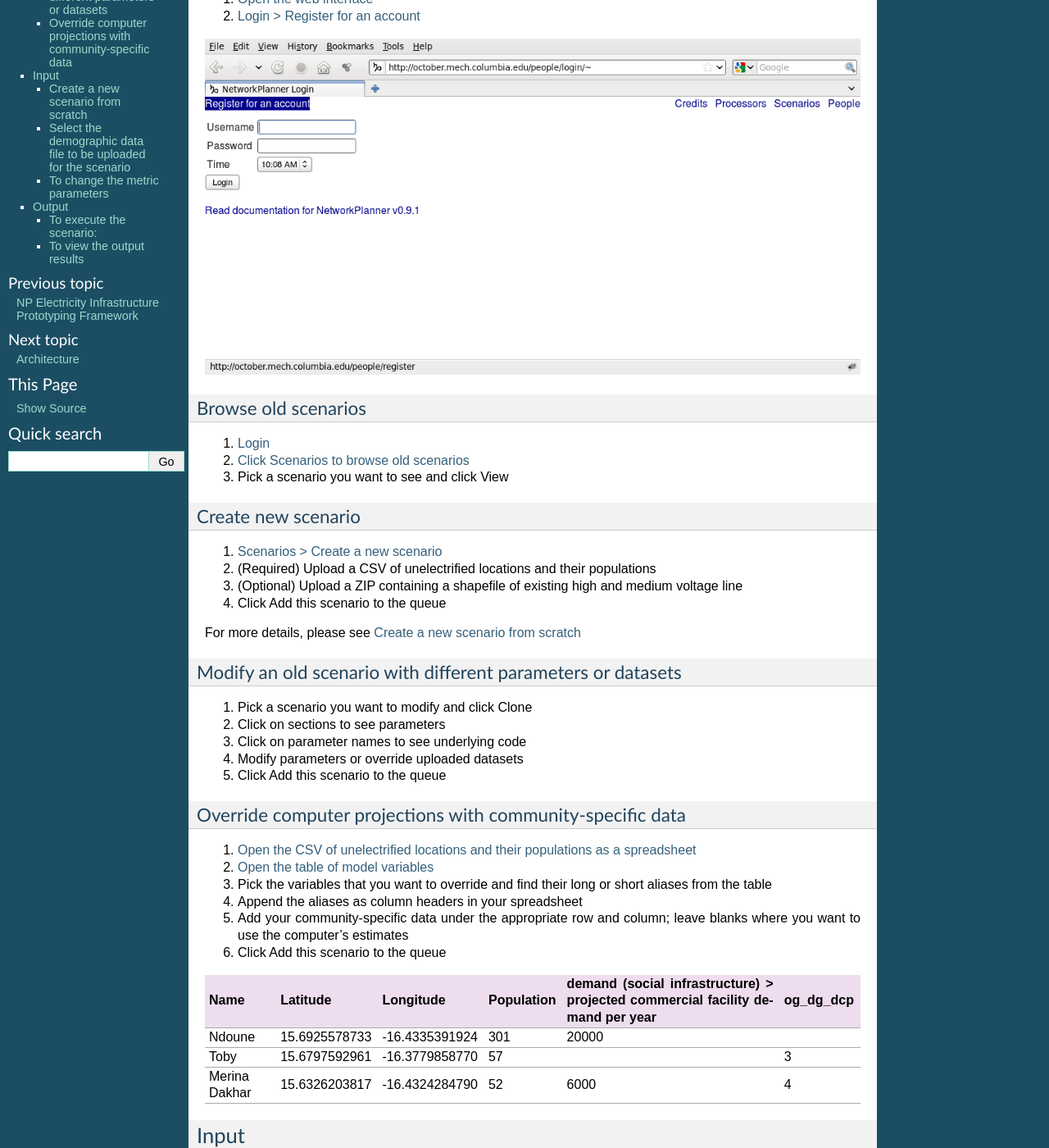
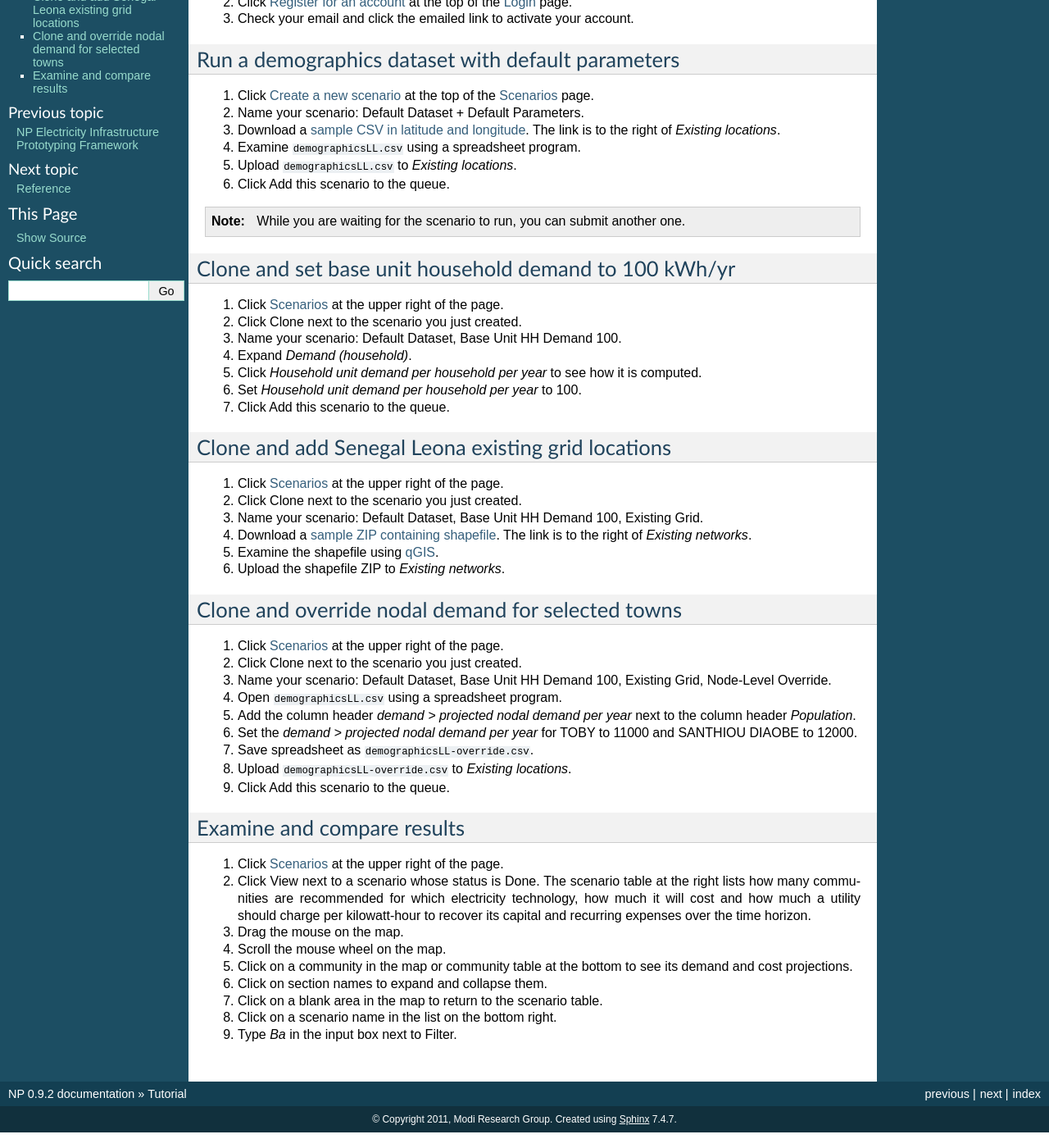
Before and after one commit to SEL-Columbia/networkplanner, a Sphinx documentation site: the page built from docs/tutorial.rst, in a window 1280 px wide and 1400 px high, scrolled down 214 px. Shown: the whole window at 82% size. Built offline with Sphinx 7.4.7, drawn with Linux system fonts in a browser that asks for light colours; pages that are not in the unit, such as notebooks, are missing from menus; some of the changed text lies outside the part shown.

Commit message:
Finished updating documentation

```diff
--- a/docs/index.rst
+++ b/docs/index.rst
@@ -14,6 +14,7 @@
     :maxdepth: 3
 
     tutorial
+    reference
     architecture
     credits
 
--- /dev/null
+++ b/docs/reference.rst
@@ -0,0 +1,157 @@
+Reference
+=========
+
+Here is a list of common actions.
+
+
+Create an account
+-----------------
+
+1. `Open the web interface <http://october.mech.columbia.edu>`_.
+2. Click `Register for an account <http://october.mech.columbia.edu/people/register>`_ at the top of the `Login <http://october.mech.columbia.edu/people/login>`_ page.
+
+
+Browse old scenarios
+--------------------
+
+1. `Login <http://october.mech.columbia.edu/people/login>`_.
+2. Click `Scenarios <http://october.mech.columbia.edu>`_ at the upper right of the page.
+3. Pick a scenario you want to see and click View.
+
+
+Create a new scenario
+---------------------
+
+1. Click `Create a new scenario <http://october.mech.columbia.edu/scenarios/new>`_ at the top of the `Scenarios <http://october.mech.columbia.edu>`_ page.
+2. (Required) Upload a CSV of unelectrified locations and their populations.
+3. (Optional) Upload a ZIP containing a shapefile of existing high and medium voltage line.
+4. Click Add this scenario to the queue.
+
+For more details, please see :ref:`scenario-input`.
+
+
+Modify an old scenario with different parameters or datasets
+------------------------------------------------------------
+
+1. Pick a scenario you want to modify and click Clone.
+2. Click on sections to see parameters.
+3. Click on parameter names to see underlying code.
+4. Modify parameters or override uploaded datasets.
+5. Click Add this scenario to the queue.
+
+
+Override computer projections with community-specific data
+----------------------------------------------------------
+
+1. `Open the CSV of unelectrified locations and their populations as a spreadsheet <http://october.mech.columbia.edu/files/demographicsLL.csv>`_.
+2. `Open the table of model variables <http://october.mech.columbia.edu/docs/metric-mvMax3.html>`_.
+3. Pick the variables that you want to override and find their long or short aliases from the table.
+4. Append the aliases as column headers in your spreadsheet.
+5. Add your community-specific data under the appropriate row and column; leave blanks where you want to use the computer's estimates.
+6. Click Add this scenario to the queue.
+
+============= ============= ============== ========== ======================================== =========
+Name          Latitude      Longitude      Population demand > projected nodal demand per year og_dg_dcp
+============= ============= ============== ========== ======================================== =========
+Ndoune        15.693        -16.434        301        50000
+Toby          15.680        -16.378         57                                                 3
+Merina Dakhar 15.633        -16.432         52        2000                                     4
+============= ============= ============== ========== ======================================== =========
+
+
+.. _scenario-input:
+
+Create a new scenario from scratch
+----------------------------------
+
+Click `Create a new scenario <http://october.mech.columbia.edu/scenarios/new>`_ at the top of the `Scenarios <http://october.mech.columbia.edu>`_ page.
+
+- Select a metric model, e.g. mvMax3.
+- Select a network model, e.g. modKruskal.
+- Click on sections to see parameters.
+- Click on parameter names to see underlying code.
+- Give a descriptive scenario name.
+- Set the scenario scope to be private or public.
+
+.. image:: images/NPScenarioAdd.png
+    :scale: 80%
+
+
+Upload a custom demographic dataset
+-----------------------------------
+
+Make sure your demographic dataset is in ``.csv`` format.  Include community names, their locations and populations.
+
+- If your location coordinates are in latitude and longitude, please use the template `demographicsLL.csv <http://october.mech.columbia.edu/files/demographicsLL.csv>`_.
+- If your location coordinates are in a UTM projection, please use the template `demographicsXY.csv <http://october.mech.columbia.edu/files/demographicsXY.csv>`_ and replace the PROJ.4 spatial reference string.  You can find the PROJ.4 string corresponding to a shapefile using `qGIS <http://www.qgis.org>`_.
+
+.. warning::
+
+    Specify populations as positive whole numbers.
+
+
+Change model parameters
+-----------------------
+
+Parameters are organized into sections.  Click on section names to expand or collapse them.  In the mvMax3 metric model, the following sections are visible:
+
+- Finance
+- Demographics
+- Demand (peak)
+- Demand (household)
+- Demand (productive)
+- Demand (social infrastructure)
+- Distribution
+- System (off-grid)
+- System (mini-grid)
+- System (grid)
+
+For example, expand the section *Demand (household)* and set *Household unit demand per household per year* to 100.  Click on *Household unit demand per household per year* to see how it is computed.
+
+.. note::
+
+    Household unit demand is the average electricity consumption in kilowatt-hours per year of a single household in a community with a population corresponding to the scaling factor of one.  Thus, if your household demand curve points are ``500 1; 1000 1.56; 5000 6.16; 10000 11.5``, then household unit demand is the average electricity consumption of a single household in a community with a population of 500.
+
+.. warning::
+
+    Do not include commas in parameter values.
+
+
+Run the scenario
+----------------
+
+When you have finished changing model parameters, click Add this scenario to the queue.
+
+.. note::
+
+    While you are waiting for a processor to run the scenario, you can submit another one.  Click `Scenarios <http://october.mech.columbia.edu>`_ at the upper right of the page and create a new scenario.
+
+
+View results
+------------
+
+.. image:: images/NPScenarioMap.png
+
+When the scenario has finished computing, a map will appear with results.
+
+- The radius of each circle corresponds to the size of the community's population.
+- The color of each circle corresponds to the recommended electricity technology.  The color legend is at the top of the page.
+- Solid lines represent existing grid line if you uploaded a `ZIP containing a shapefile of existing networks <http://october.mech.columbia.edu/files/networksXY.zip>`_.
+- Dashed lines represent proposed grid extension.  If you did not upload existing grid locations, then the dashed lines join grid-compatible communities.
+
+.. image:: images/NPScenarioView1.png
+    :scale: 80%
+
+The scenario table at the right lists how many communities are recommended for which electricity technology, how much it will cost and how much a utility should charge per kilowatt-hour to recover its capital and recurring expenses over the time horizon.
+
+- Click the scenario name to rename the scenario or change its scope.
+- Drag the mouse on the map to move around.
+- Scroll the mouse wheel on the map to zoom in or out.
+- Click on a community in the map or community table at the bottom to see its demand and cost projections.
+- Click on section names to expand and collapse them.
+- Click on a blank area in the map to return to the scenario table.
+- Click on a scenario name in the list on the bottom right to compare results.
+- Type in the input box next to Filter to filter the table.
+
+.. image:: images/NPScenarioView2.png
+    :scale: 80%
--- a/docs/tutorial.rst
+++ b/docs/tutorial.rst
@@ -1,160 +1,78 @@
 Tutorial
 ========
 
-Overview
---------
+These exercises will introduce you to the basics of running scenarios and interpreting results.
+
 
 Create an account
-^^^^^^^^^^^^^^^^^
+-----------------
 
-1. `Open the web interface <http://october.mech.columbia.edu>`_
-2. `Login > Register for an account <http://october.mech.columbia.edu/people/register>`_
-
-.. image:: images/NPRegistration.png
-    :alt: NP Registration
+#. `Open the web interface <http://october.mech.columbia.edu>`_.
+#. Click `Register for an account <http://october.mech.columbia.edu/people/register>`_ at the top of the `Login <http://october.mech.columbia.edu/people/login>`_ page.
+#. Check your email and click the emailed link to activate your account.
 
 
-Browse old scenarios
-^^^^^^^^^^^^^^^^^^^^
+Run a demographics dataset with default parameters
+--------------------------------------------------
 
-1. `Login <http://october.mech.columbia.edu/people/login/%7Escenarios%7E1289.html>`_
-2. `Click Scenarios to browse old scenarios <http://october.mech.columbia.edu>`_
-3. Pick a scenario you want to see and click View
-
-
-Create new scenario
-^^^^^^^^^^^^^^^^^^^
-
-1. `Scenarios > Create a new scenario <http://october.mech.columbia.edu/scenarios/new>`_
-2. (Required) Upload a CSV of unelectrified locations and their populations
-3. (Optional) Upload a ZIP containing a shapefile of existing high and medium voltage line
-4. Click Add this scenario to the queue
-
-For more details, please see :ref:`create-new-scenario`
-
-
-Modify an old scenario with different parameters or datasets
-^^^^^^^^^^^^^^^^^^^^^^^^^^^^^^^^^^^^^^^^^^^^^^^^^^^^^^^^^^^^
-
-1. Pick a scenario you want to modify and click Clone
-2. Click on sections to see parameters
-3. Click on parameter names to see underlying code
-4. Modify parameters or override uploaded datasets
-5. Click Add this scenario to the queue
-
-
-Override computer projections with community-specific data
-^^^^^^^^^^^^^^^^^^^^^^^^^^^^^^^^^^^^^^^^^^^^^^^^^^^^^^^^^^
-
-1. `Open the CSV of unelectrified locations and their populations as a spreadsheet <http://october.mech.columbia.edu/files/demographicsLL.csv>`_
-2. `Open the table of model variables <http://october.mech.columbia.edu/docs/metric-mvMax3.html>`_
-3. Pick the variables that you want to override and find their long or short aliases from the table
-4. Append the aliases as column headers in your spreadsheet
-5. Add your community-specific data under the appropriate row and column; leave blanks where you want to use the computer's estimates
-6. Click Add this scenario to the queue
-
-============= ============= ============== ========== ============================================================================== =========
-Name          Latitude      Longitude      Population demand (social infrastructure) > projected commercial facility demand per year og_dg_dcp
-============= ============= ============== ========== ============================================================================== =========
-Ndoune        15.6925578733 -16.4335391924        301 20000
-Toby          15.6797592961 -16.3779858770         57                                                                                3
-Merina Dakhar 15.6326203817 -16.4324284790         52 6000                                                                           4
-============= ============= ============== ========== ============================================================================== =========
-
-
-Input
------
-
-.. _create-new-scenario:
-
-Create a new scenario from scratch
-^^^^^^^^^^^^^^^^^^^^^^^^^^^^^^^^^^
-
-Click `Create a new scenario <http://october.mech.columbia.edu/scenarios/new>`_ at the top of the `Scenarios <http://october.mech.columbia.edu>`_ page.
-
-- Select a metric model, e.g. mvMax3
-- Select a network model, e.g. modKruskal
-- Click on sections to see parameters
-- Click on parameter names to see underlying code
-- Give a descriptive scenario name
-- Set the scenario scope to be private or public
-
-.. image:: images/NPInput.png
-            :alt: NP Input
-
-
-Select the demographic data file to be uploaded for the scenario
-^^^^^^^^^^^^^^^^^^^^^^^^^^^^^^^^^^^^^^^^^^^^^^^^^^^^^^^^^^^^^^^^
+#. Click `Create a new scenario <http://october.mech.columbia.edu/scenarios/new>`_ at the top of the `Scenarios <http://october.mech.columbia.edu>`_ page.
+#. Name your scenario: Default Dataset + Default Parameters.
+#. Download a `sample CSV in latitude and longitude <http://october.mech.columbia.edu/files/demographicsLL.csv>`_.  The link is to the right of *Existing locations*.
+#. Examine ``demographicsLL.csv`` using a spreadsheet program.
+#. Upload ``demographicsLL.csv`` to *Existing locations*.
+#. Click Add this scenario to the queue.
 
 .. note::
 
-    *The input file to be uploaded should be in .csv format, and should include the projection system, the location names, X/Y coordinates (for UTM projection) or latitudes/longitudes, and population valuesfor locations.The input file can also be a shapefile in a zipped file format.*
-
-*   Click the \ "**Choose File**"\ option next to the label for Existing Locations to select your input file
-*   Navigate to the demographics.csv file and click open. (This selects the file, but does not yet upload it)
-*   You can download a sample input file by clicking here
-
-.. warning::
-
-        The population/pop field must be an integer or a whole number!
+    While you are waiting for the scenario to run, you can submit another one.
 
 
-To change the metric parameters
-^^^^^^^^^^^^^^^^^^^^^^^^^^^^^^^
+Clone and set base unit household demand to 100 kWh/yr
+------------------------------------------------------
 
-*   Most parameters (settings controlling costs and technical details) are accessible (and changeable) by clicking through the linked text listed below  \ "**Metric Model**"\  or  \ "**Network Model**"\ , and searching through the nested linked text.
-
-    *   Example:To change the household level demand  setting:  Click through  \ "**Demand(Household)**"\ > Locate \ "**Household unit demand per household per year**"\ > and type the desired value into the window.
-
-.. warning::
-
-        The parameter values must be entered without commas!
+#. Click `Scenarios <http://october.mech.columbia.edu>`_ at the upper right of the page.
+#. Click Clone next to the scenario you just created.
+#. Name your scenario: Default Dataset, Base Unit HH Demand 100.
+#. Expand `Demand (household)`.
+#. Click *Household unit demand per household per year* to see how it is computed.
+#. Set *Household unit demand per household per year* to 100.
+#. Click Add this scenario to the queue.
 
 
-Output
-------
+Clone and add Senegal Leona existing grid locations
+---------------------------------------------------
 
-To execute the scenario:
-^^^^^^^^^^^^^^^^^^^^^^^^^^^^^
-
-*	Click the button- `Add this scenario to queue`_.
-
-.. _Add this scenario to queue: http://october.mech.columbia.edu/scenarios/new
-
-.. note::
-    This uploads the selected input files and all the parameters, then runs the model and outputs a map and data results. The view shifts to the map/data view.  It may take about a minute for the scenario run to finish. Several runs can be initiated simultaneously.
+#. Click `Scenarios <http://october.mech.columbia.edu>`_ at the upper right of the page.
+#. Click Clone next to the scenario you just created.
+#. Name your scenario: Default Dataset, Base Unit HH Demand 100, Existing Grid.
+#. Download a `sample ZIP containing shapefile <http://october.mech.columbia.edu/files/networksXY.zip>`_.  The link is to the right of *Existing networks*.
+#. Examine the shapefile using `qGIS <http://www.qgis.org>`_.
+#. Upload the shapefile ZIP to *Existing networks*.
 
 
-*   While one scenario run is underway, click on the \ "**Scenarios**"\ link in the upper-right of the map/data view, and begin another.
-*   The scenarios list page displays contains the following information:
+Clone and override nodal demand for selected towns
+--------------------------------------------------
 
-    *   The date and time of when a scenario was \ "**Created**"\.
-    *   The \ "Status"\ of the scenario whether it was successfully run- \ "**Done**"\ or failure to run as-\ "**Failed**"\.
-    *   The \ "**Scope**"\ of the scenario as to whether it can only be viewed by you-\ "**Private**"\ or can be viewed by everyone-\ "**Public**"\.
-    *   You can view a previously run scenario by clicking on \ "**View**"\.
-    *   You can download the scenario outputs by clicking on \ "**Download**"\.
-
-        *   (This provides both metric outputs in csv files and GIS Shapefiles in zip format).
-    *	You can also duplicate a scenario by clicking on the \ "**Clone**"\ option.
-
-        *   (This is handy when you are using the same demographics data file and want to rerun a scenario)
-
-    *	You can also override the cloned dataset by clicking \ "**Override**"\ which will allow us to enter a whole new set of dataset.
-    *	You can also delete a scenario by clicking on the \ "**Delete**"\ option.
+#. Click `Scenarios <http://october.mech.columbia.edu>`_ at the upper right of the page.
+#. Click Clone next to the scenario you just created.
+#. Name your scenario: Default Dataset, Base Unit HH Demand 100, Existing Grid, Node-Level Override.
+#. Open ``demographicsLL.csv`` using a spreadsheet program.
+#. Add the column header *demand > projected nodal demand per year* next to the column header *Population*.
+#. Set the *demand > projected nodal demand per year* for TOBY to 11000 and SANTHIOU DIAOBE to 12000.
+#. Save spreadsheet as ``demographicsLL-override.csv``.
+#. Upload ``demographicsLL-override.csv`` to *Existing locations*.
+#. Click Add this scenario to the queue.
 
 
-To view the output results
-^^^^^^^^^^^^^^^^^^^^^^^^^^
+Examine and compare results
+---------------------------
 
-.. image:: images/NPOutput.png
-            :alt: NP output
-
-rename scope
-
-*   The scenario output is displayed by default as a map with tabular results.
-*   The map/ data view displays the results of the scenario run using the following symbology:
-
-    *	The radius of the circle indicates the population size of the nodes(communities).
-    *   The color of the circle (Grey=Unelectrified Green=Off-grid, Pink=Mini-grid and Purple=Grid) represents the model recommended (least-cost) technology option for that point(which is not necessarily the actual technology in place).
-    *   The lines between circles indicate the cost-effective proposed grid network links(again, not necessarily the actual grid in place).
-    *   When you hover over the network line, a pop up box will appear that shows the model proposed medium voltage grid length.
+#. Click `Scenarios <http://october.mech.columbia.edu>`_ at the upper right of the page.
+#. Click View next to a scenario whose status is Done.  The scenario table at the right lists how many communities are recommended for which electricity technology, how much it will cost and how much a utility should charge per kilowatt-hour to recover its capital and recurring expenses over the time horizon.
+#. Drag the mouse on the map.
+#. Scroll the mouse wheel on the map.
+#. Click on a community in the map or community table at the bottom to see its demand and cost projections.
+#. Click on section names to expand and collapse them.
+#. Click on a blank area in the map to return to the scenario table.
+#. Click on a scenario name in the list on the bottom right.
+#. Type *Ba* in the input box next to Filter.
```
Also changed, not shown: docs/architecture.rst (+8 -1 lines), docs/images/NPDemandCurve.png (added), docs/images/NPInput.png (deleted), docs/images/NPRegistration.png (deleted), docs/images/NPScenarioAdd.png (added), docs/images/NPScenarioMap.png (renamed from docs/images/NPOutput.png), docs/images/NPScenarioView1.png (added), docs/images/NPScenarioView2.png (added).
